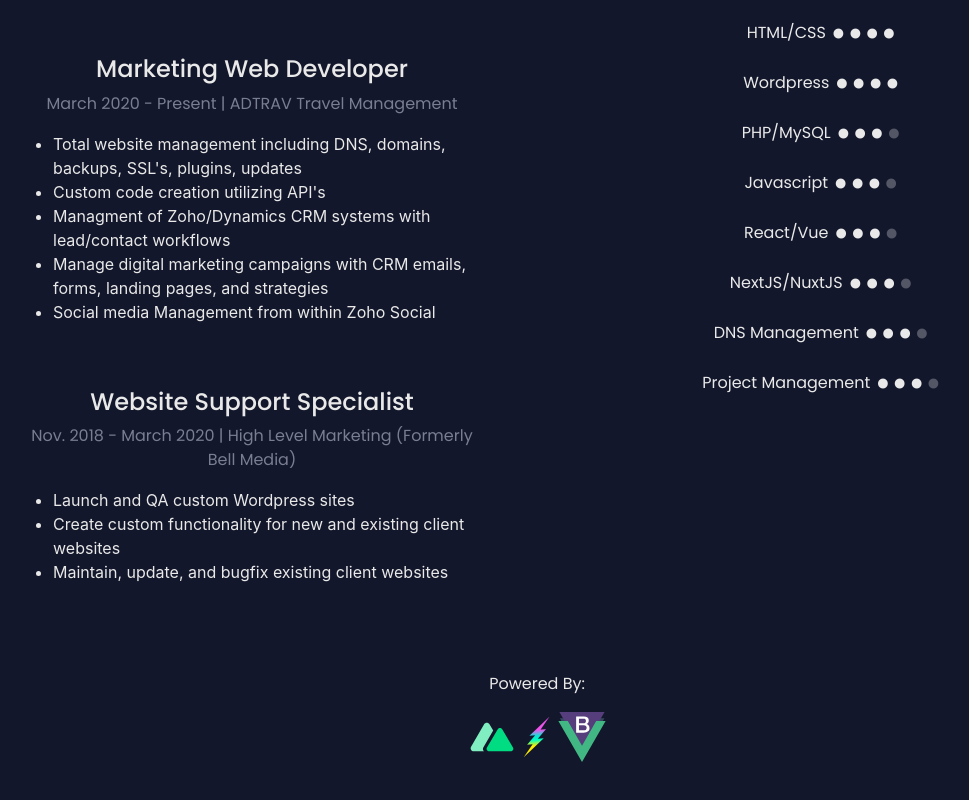
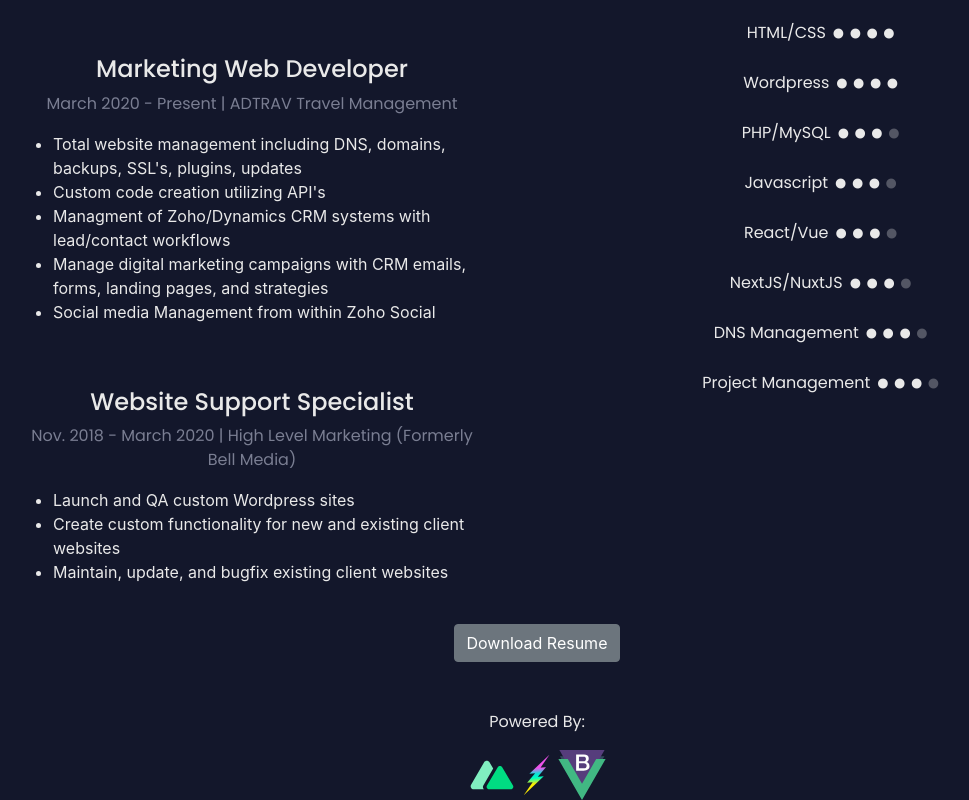
Before and after one commit to xcob/jacobsmith2023, a Nuxt app: page /resume in a window 1280 px wide. Shown: the part 701-1501 px from the top of the page, without its empty margins (103-1072 px from the left). Before the commit the page ends 1463 px from the top, so only its background shows below. Built offline with nearby package versions, Linux system fonts and the light colour scheme; some icons are missing.

Commit message:
re added resume

```diff
--- a/pages/resume.vue
+++ b/pages/resume.vue
@@ -14,7 +14,7 @@
     <b-container align-h="center" >
       <b-row align-h="center" align-self="center">
         <b-col align-h="center" class="btnContainer">
-          <!-- <b-button class="heroButton" style="color: #fff;" download href="/Jacob_Smith_Resume-22.pdf">Download Resume</b-button> -->
+          <b-button class="heroButton" style="color: #fff;" download href="https://theknobshoppe.com/wp-content/uploads/2023/02/Jacob_Smith_Resume-22.pdf">Download Resume</b-button>
         </b-col>
       </b-row>
     </b-container>
```
